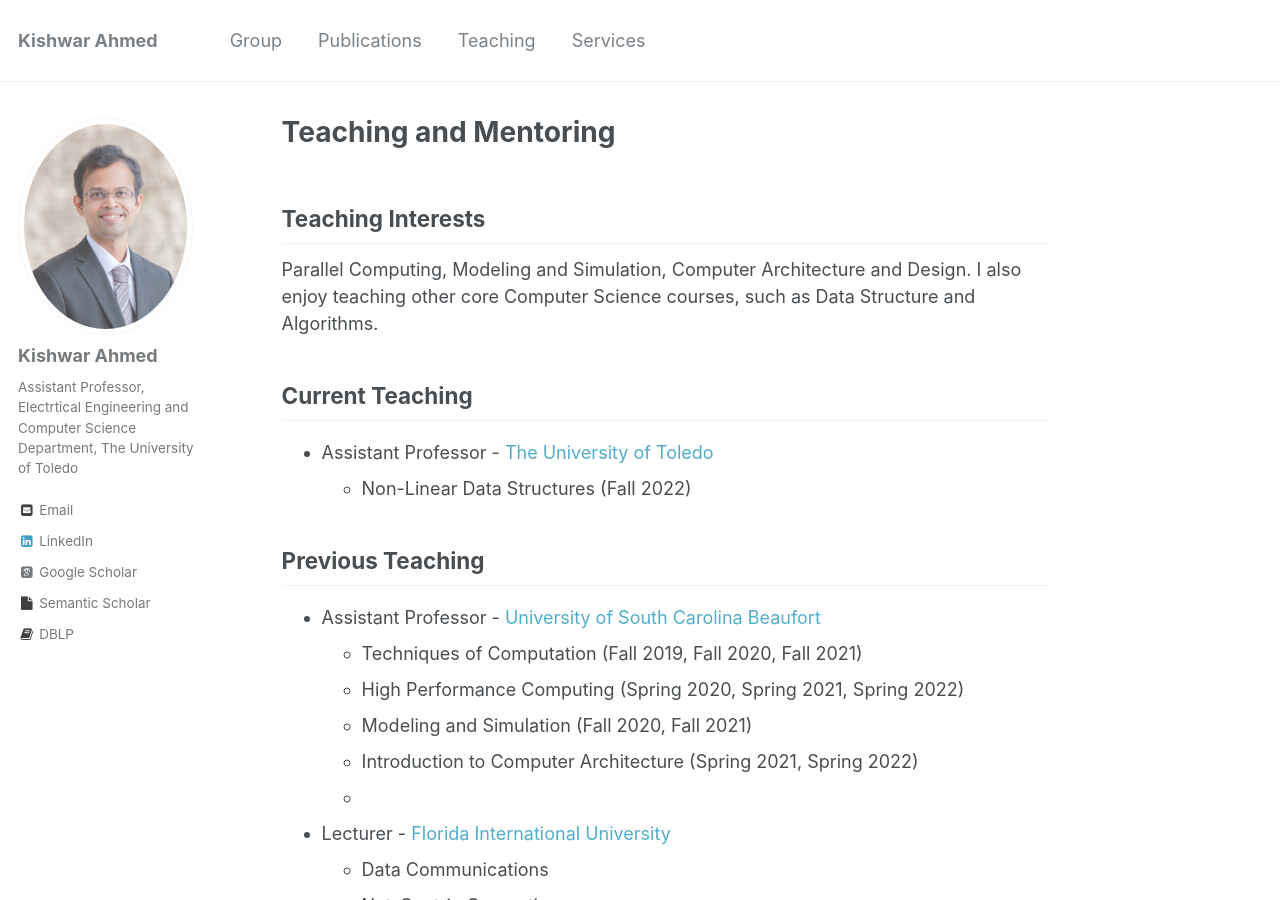
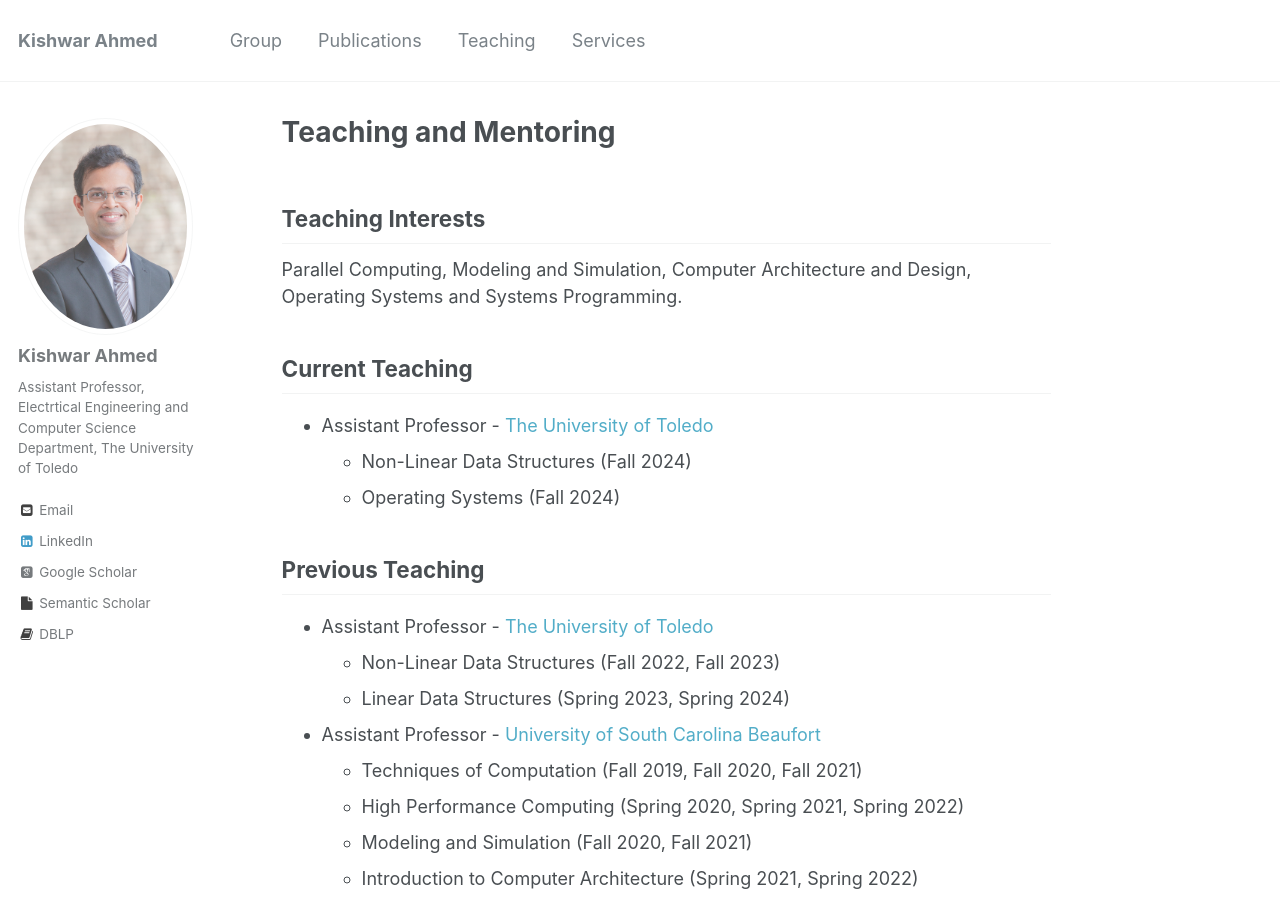
Before and after one commit to kishwarbd/kishwarbd.github.io, a Jekyll site: the page built from _pages/teaching.md, in a window 1280 px wide and 900 px high. Built offline with Jekyll 4.4.1, drawn with Linux system fonts in a browser that asks for light colours; some web fonts are replaced.

Commit message:
Update teaching.md

```diff
--- a/_pages/teaching.md
+++ b/_pages/teaching.md
@@ -5,13 +5,17 @@ author_profile: true
 ---
 
 ## Teaching Interests
-Parallel Computing, Modeling and Simulation, Computer Architecture and Design. I also enjoy teaching other core Computer Science courses, such as Data Structure and Algorithms.
+Parallel Computing, Modeling and Simulation, Computer Architecture and Design, Operating Systems and Systems Programming.
 
 ## Current Teaching
 * Assistant Professor - [The University of Toledo](https://www.utoledo.edu/)
-  * Non-Linear Data Structures (Fall 2022)
+  * Non-Linear Data Structures (Fall 2024)
+  * Operating Systems (Fall 2024)
 
 ## Previous Teaching
+* Assistant Professor - [The University of Toledo](https://www.utoledo.edu/)
+  * Non-Linear Data Structures (Fall 2022, Fall 2023)
+  * Linear Data Structures (Spring 2023, Spring 2024)
 
 * Assistant Professor - [University of South Carolina Beaufort](https://www.uscb.edu)
   * Techniques of Computation (Fall 2019, Fall 2020, Fall 2021)
```
